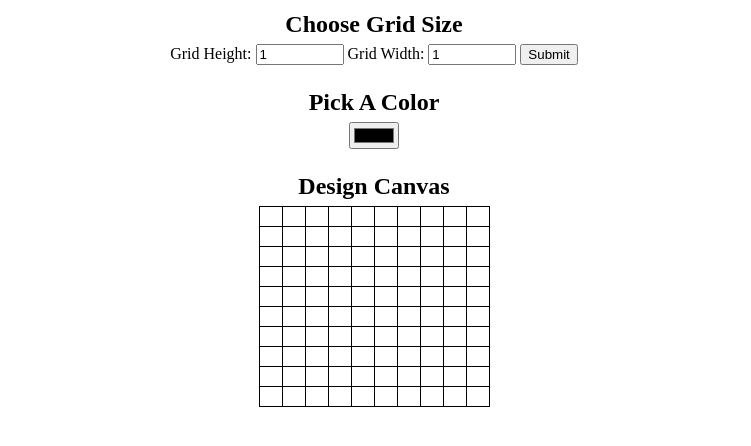
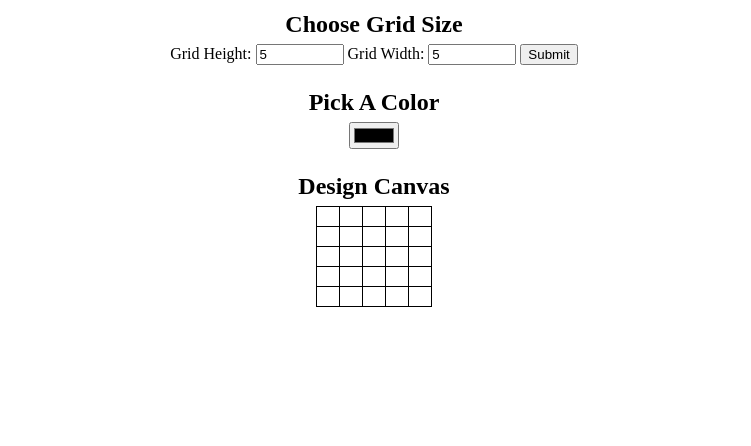
Before and after one commit to jerinchy09/PixelArt_project_JS, a plain HTML site: page index.html in a window 1280 px wide. Shown: the part 126-572 px from the top of the page, without its empty margins (266-1017 px from the left). Drawn offline with Linux system fonts and the light colour scheme.

Commit message:
Most updated File

```diff
--- a/designs.js
+++ b/designs.js
@@ -6,7 +6,7 @@ const tbl = document.querySelector("#pixelCanvas");
 
 // When size is submitted by the user, call makeGrid()
 
-makeGrid(10, 10);
+makeGrid(5, 5);
 
 sizepicker.addEventListener('submit', function (e) {
     e.preventDefault();
--- a/index.html
+++ b/index.html
@@ -1,19 +1,21 @@
 <!DOCTYPE html>
 <html>
+
 <head>
     <title>Pixel Art Maker!</title>
     <link rel="stylesheet" href="https://fonts.googleapis.com/css?family=Monoton">
     <link rel="stylesheet" href="styles.css">
 </head>
+
 <body>
     <h1>Pixel Art Maker</h1>
 
     <h2>Choose Grid Size</h2>
     <form id="sizePicker">
         Grid Height:
-        <input type="number" id="inputHeight" name="height" min="1" value="1">
+        <input type="number" id="inputHeight" name="height" min="1" value="5">
         Grid Width:
-        <input type="number" id="inputWidth" name="width" min="1" value="1">
+        <input type="number" id="inputWidth" name="width" min="1" value="5">
         <input type="submit">
     </form>
 
@@ -25,4 +27,5 @@
 
     <script src="designs.js"></script>
 </body>
+
 </html>
```
